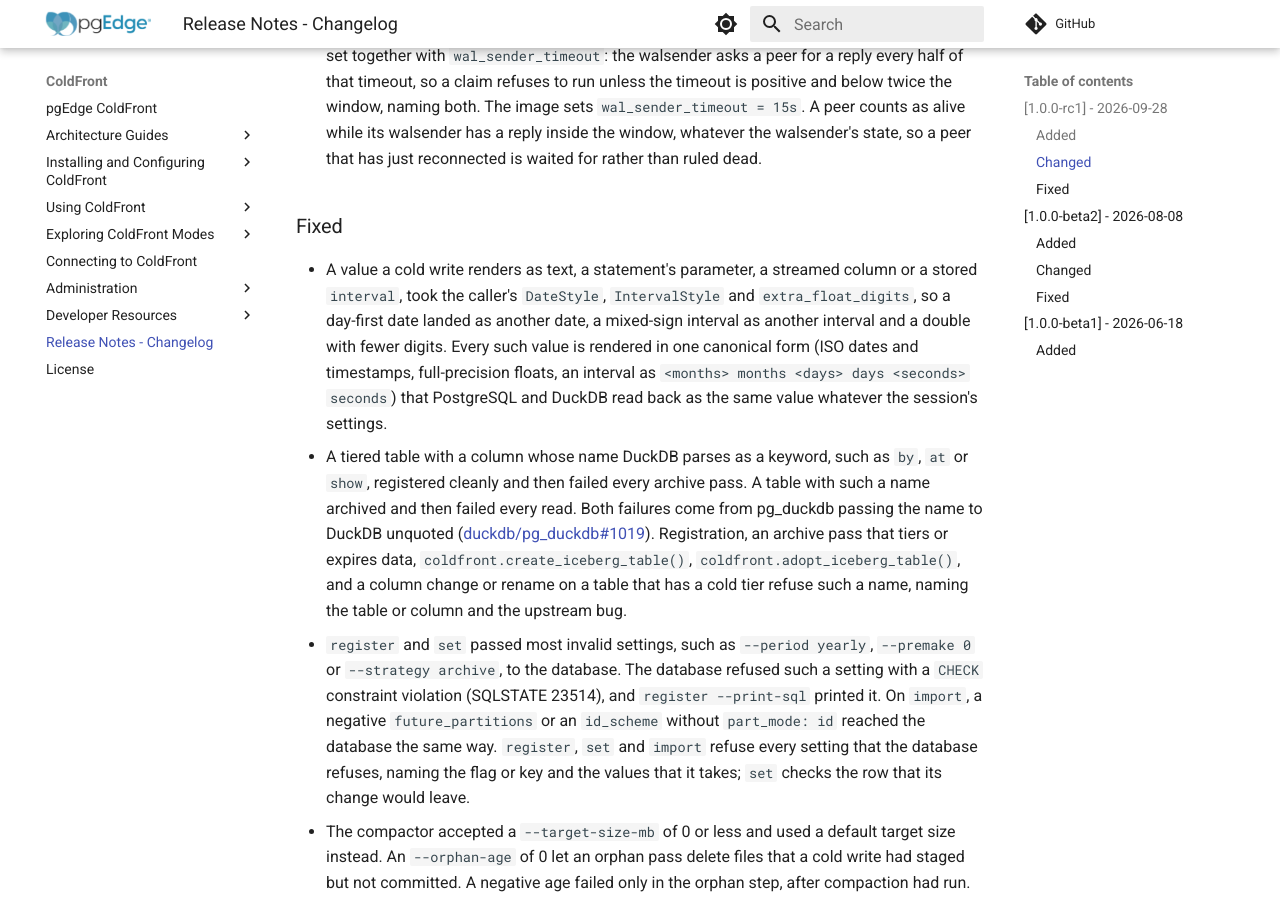
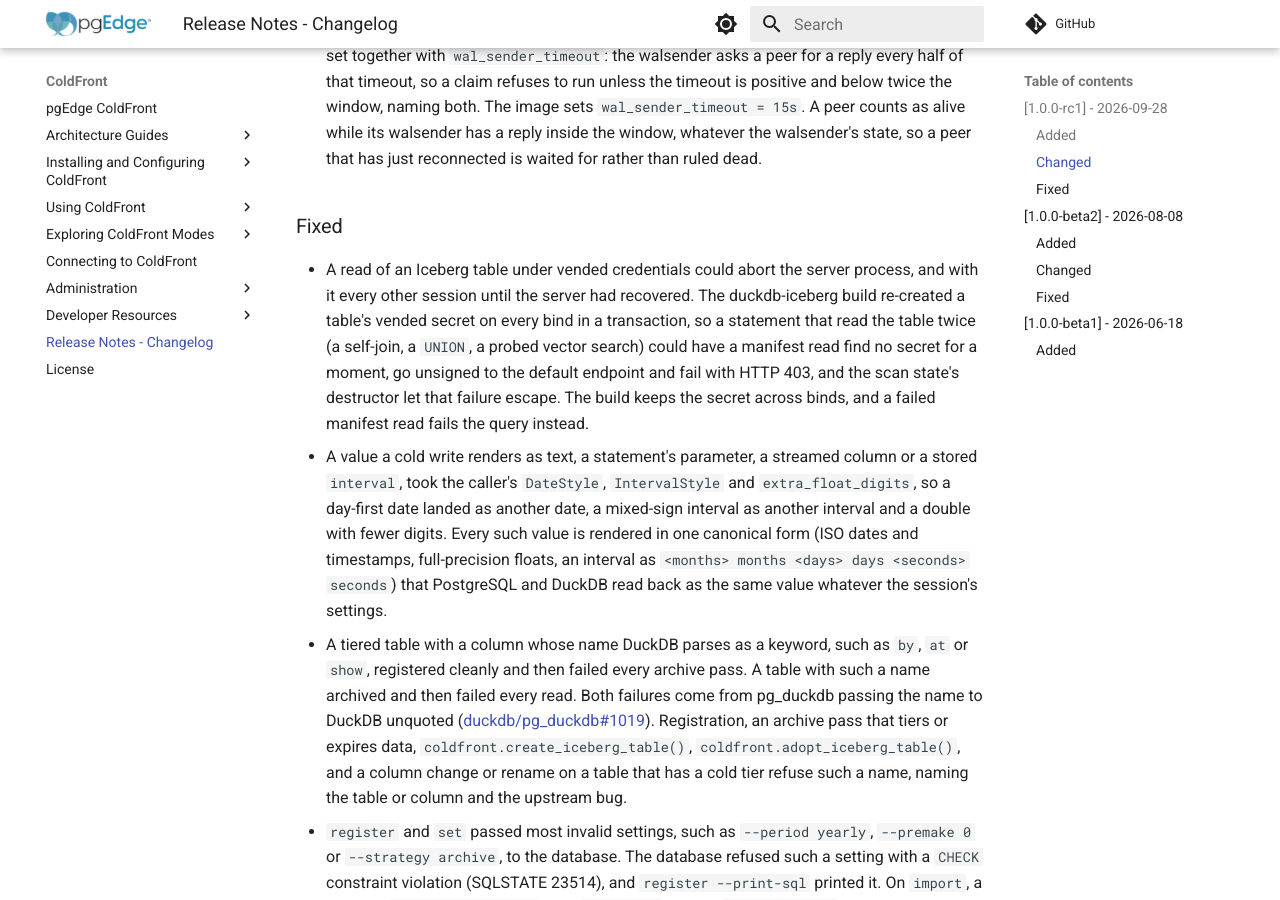
Before and after one commit to pgEdge/coldfront, an MkDocs documentation site: the page built from docs/changelog.md, in a window 1280 px wide and 900 px high, scrolled down 3613 px. Built offline with MkDocs 1.6.1 and Material for MkDocs 9.7.7, drawn with Linux system fonts in a browser that asks for light colours; comment, search, counter and statistics services are not loaded.

Commit message:
build: keep the vended secret across binds and fail a lost manifest read as a query error

```diff
--- a/docs/changelog.md
+++ b/docs/changelog.md
@@ -159,6 +159,14 @@ this project adheres to
 
 ### Fixed
 
+- A read of an Iceberg table under vended credentials could abort the server
+  process, and with it every other session until the server had recovered. The
+  duckdb-iceberg build re-created a table's vended secret on every bind in a
+  transaction, so a statement that read the table twice (a self-join, a
+  `UNION`, a probed vector search) could have a manifest read find no secret
+  for a moment, go unsigned to the default endpoint and fail with HTTP 403,
+  and the scan state's destructor let that failure escape. The build keeps the
+  secret across binds, and a failed manifest read fails the query instead.
 - A value a cold write renders as text, a statement's parameter, a streamed
   column or a stored `interval`, took the caller's `DateStyle`, `IntervalStyle`
   and `extra_float_digits`, so a day-first date landed as another date, a
```
Also changed, not shown: DUCKDB_1.5_PATCHED.md (+44 -2 lines), DUCKDB_1.5_UNPATCHED.md (+3 -1 lines), README.md (+1 -1 lines), docs/installation.md (+4 -2 lines), 4 other files.
